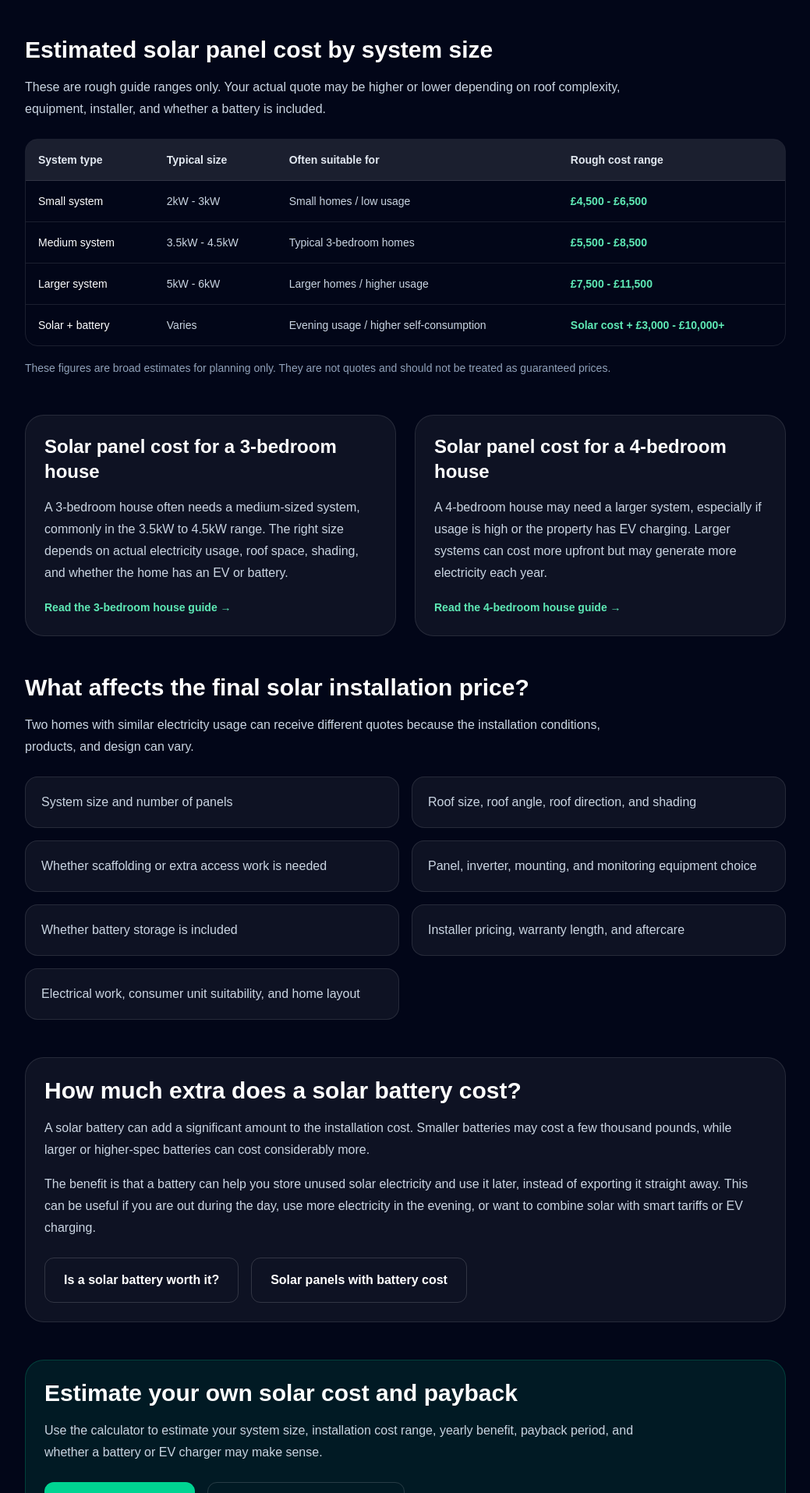
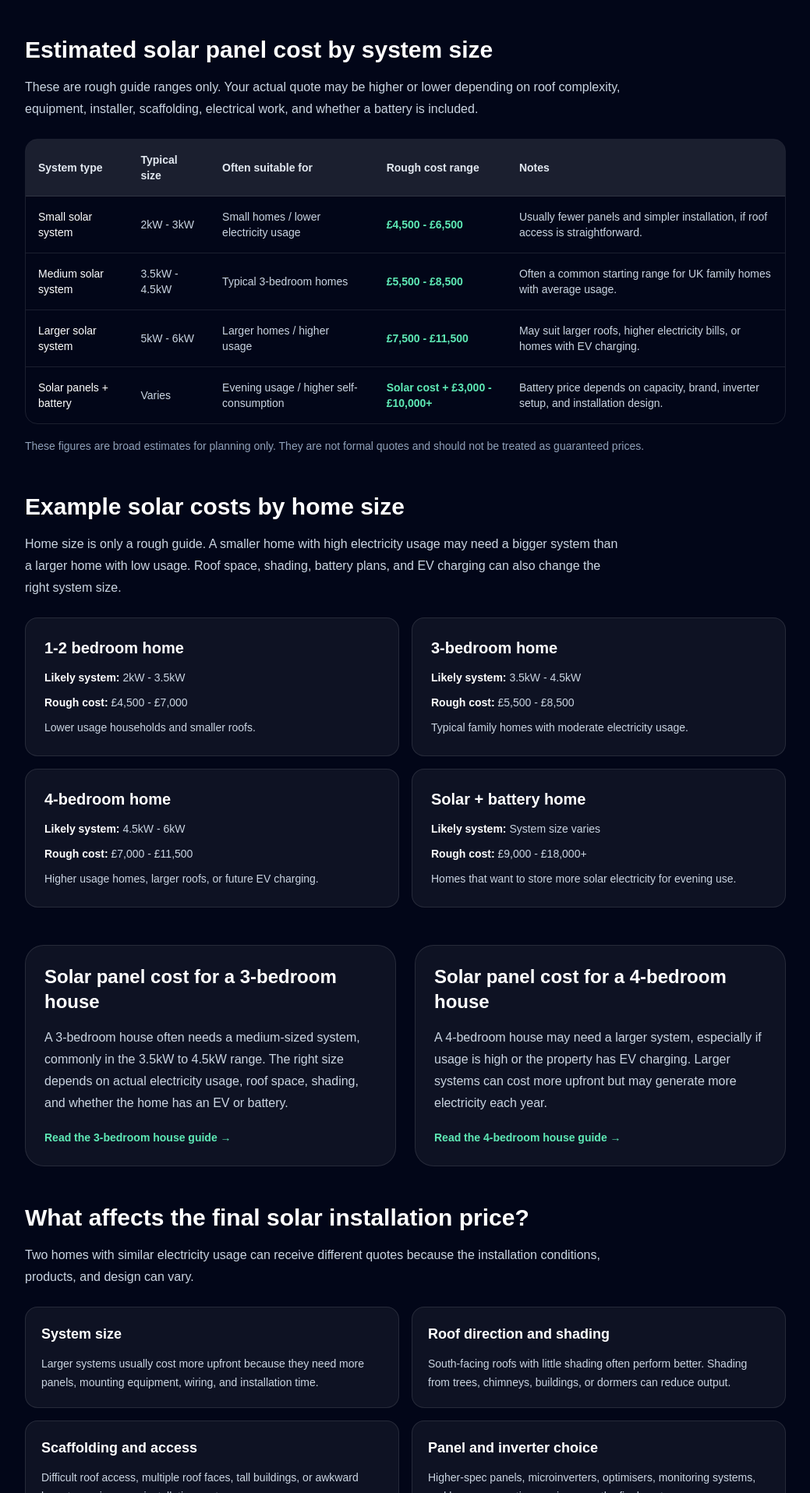
Before and after one commit to 786infinite/solar-savings-calculator-uk, a Next.js app: page /how-much-do-solar-panels-cost-uk in a window 1280 px wide. Shown: the part 885-2800 px from the top of the page at 78% size, without its empty margins (120-1159 px from the left). Built offline with nearby package versions, Linux system fonts and the light colour scheme.

Commit message:
Improve solar panel cost guide SEO

```diff
--- a/app/how-much-do-solar-panels-cost-uk/page.tsx
+++ b/app/how-much-do-solar-panels-cost-uk/page.tsx
@@ -1,69 +1,157 @@
 import type { Metadata } from "next";
 import SiteShell from "@/components/SiteShell";
 import FaqSchema from "@/components/FaqSchema";
+
 export const metadata: Metadata = {
   title: "How Much Do Solar Panels Cost in the UK? | SolarCal",
   description:
-    "See estimated UK solar panel costs by system size, battery cost impact, price factors, and use SolarCal to estimate solar savings and payback.",
+    "See estimated UK solar panel costs by system size, battery cost impact, quote factors, payback considerations, and use SolarCal to estimate solar savings.",
 };
 
 const costRows = [
   {
-    system: "Small system",
+    system: "Small solar system",
     size: "2kW - 3kW",
-    suitableFor: "Small homes / low usage",
+    suitableFor: "Small homes / lower electricity usage",
     estimatedCost: "£4,500 - £6,500",
+    notes: "Usually fewer panels and simpler installation, if roof access is straightforward.",
   },
   {
-    system: "Medium system",
+    system: "Medium solar system",
     size: "3.5kW - 4.5kW",
     suitableFor: "Typical 3-bedroom homes",
     estimatedCost: "£5,500 - £8,500",
+    notes: "Often a common starting range for UK family homes with average usage.",
   },
   {
-    system: "Larger system",
+    system: "Larger solar system",
     size: "5kW - 6kW",
     suitableFor: "Larger homes / higher usage",
     estimatedCost: "£7,500 - £11,500",
+    notes: "May suit larger roofs, higher electricity bills, or homes with EV charging.",
   },
   {
-    system: "Solar + battery",
+    system: "Solar panels + battery",
     size: "Varies",
     suitableFor: "Evening usage / higher self-consumption",
     estimatedCost: "Solar cost + £3,000 - £10,000+",
+    notes: "Battery price depends on capacity, brand, inverter setup, and installation design.",
+  },
+];
+
+const exampleRows = [
+  {
+    home: "1-2 bedroom home",
+    likelySystem: "2kW - 3.5kW",
+    roughCost: "£4,500 - £7,000",
+    bestFor: "Lower usage households and smaller roofs.",
+  },
+  {
+    home: "3-bedroom home",
+    likelySystem: "3.5kW - 4.5kW",
+    roughCost: "£5,500 - £8,500",
+    bestFor: "Typical family homes with moderate electricity usage.",
+  },
+  {
+    home: "4-bedroom home",
+    likelySystem: "4.5kW - 6kW",
+    roughCost: "£7,000 - £11,500",
+    bestFor: "Higher usage homes, larger roofs, or future EV charging.",
+  },
+  {
+    home: "Solar + battery home",
+    likelySystem: "System size varies",
+    roughCost: "£9,000 - £18,000+",
+    bestFor: "Homes that want to store more solar electricity for evening use.",
   },
 ];
 
 const factors = [
-  "System size and number of panels",
-  "Roof size, roof angle, roof direction, and shading",
-  "Whether scaffolding or extra access work is needed",
-  "Panel, inverter, mounting, and monitoring equipment choice",
-  "Whether battery storage is included",
-  "Installer pricing, warranty length, and aftercare",
-  "Electrical work, consumer unit suitability, and home layout",
+  {
+    title: "System size",
+    description:
+      "Larger systems usually cost more upfront because they need more panels, mounting equipment, wiring, and installation time.",
+  },
+  {
+    title: "Roof direction and shading",
+    description:
+      "South-facing roofs with little shading often perform better. Shading from trees, chimneys, buildings, or dormers can reduce output.",
+  },
+  {
+    title: "Scaffolding and access",
+    description:
+      "Difficult roof access, multiple roof faces, tall buildings, or awkward layouts can increase installation cost.",
+  },
+  {
+    title: "Panel and inverter choice",
+    description:
+      "Higher-spec panels, microinverters, optimisers, monitoring systems, and longer warranties can increase the final quote.",
+  },
+  {
+    title: "Battery storage",
+    description:
+      "Adding a battery can increase upfront cost but may help you use more of your own solar electricity later in the day.",
+  },
+  {
+    title: "Electrical work",
+    description:
+      "Consumer unit upgrades, cable routes, extra meters, or complicated home layouts can affect the final installation price.",
+  },
+  {
+    title: "Installer pricing",
+    description:
+      "Quotes vary by installer, labour, warranty, aftercare, product package, and whether the company uses subcontractors.",
+  },
+  {
+    title: "Export tariff and usage pattern",
+    description:
+      "Your savings depend on how much solar electricity you use at home and how much you export back to the grid.",
+  },
+];
+
+const quoteChecks = [
+  "What panel brand, inverter, mounting system, and battery are included?",
+  "Is scaffolding included in the quote?",
+  "Is the quote based on an actual roof survey or only an online estimate?",
+  "What generation estimate has the installer given?",
+  "What warranties apply to panels, inverter, battery, workmanship, and monitoring?",
+  "Is bird protection included or optional?",
+  "Will the system include monitoring so you can see generation and usage?",
+  "Are MCS certification, DNO notification, and handover documents included?",
+  "What happens if the installation date changes or extra work is discovered?",
+  "Is aftercare included and who handles warranty claims?",
 ];
 
 const faqs = [
   {
     question: "What is the average cost of solar panels in the UK?",
     answer:
-      "Many UK home solar installations cost several thousand pounds, with the final price depending on system size, roof suitability, installer pricing, and whether battery storage is included.",
+      "Many UK home solar installations cost several thousand pounds, with the final price depending on system size, roof suitability, installer pricing, equipment choice, and whether battery storage is included.",
   },
   {
-    question: "Does adding a battery increase the cost?",
+    question: "How much do solar panels cost for a 3-bedroom house?",
     answer:
-      "Yes. Battery storage can add thousands of pounds to the upfront cost, but it may help you use more of your solar electricity in the evening or during higher-demand periods.",
+      "A typical 3-bedroom house often needs a medium-sized solar system, commonly around 3.5kW to 4.5kW. A rough planning range may be around £5,500 to £8,500 before adding a battery, depending on roof and product choices.",
+  },
+  {
+    question: "How much extra does a solar battery cost?",
+    answer:
+      "Battery storage can add thousands of pounds to the upfront cost. A simple battery setup may add around £3,000 to £6,000, while larger or higher-spec systems can cost more than £10,000 extra.",
   },
   {
     question: "Is the cheapest solar quote the best?",
     answer:
-      "Not always. You should compare equipment quality, warranty, installer reputation, survey detail, monitoring, aftercare, and expected generation — not just the headline price.",
+      "Not always. You should compare equipment quality, warranty, installer reputation, survey detail, monitoring, aftercare, and expected generation, not just the headline price.",
   },
   {
     question: "Can I get an exact solar price online?",
     answer:
       "An online calculator can give a useful estimate, but a proper installer quote usually needs a roof survey, usage review, product selection, and site-specific assessment.",
+  },
+  {
+    question: "Do solar panels pay for themselves?",
+    answer:
+      "Solar panels can pay for themselves over time through bill savings and export income, but the payback period depends on installation cost, electricity prices, usage pattern, export tariff, roof suitability, and whether you add a battery.",
   },
 ];
 
@@ -73,7 +161,11 @@ export default function SolarPanelCostUKPage() {
       <main className="min-h-screen bg-slate-950 text-white">
         <article className="mx-auto max-w-5xl px-6 py-16">
           <FaqSchema faqs={faqs} />
-          <a href="/" className="text-sm font-medium text-emerald-300 hover:text-emerald-200">
+
+          <a
+            href="/"
+            className="text-sm font-medium text-emerald-300 hover:text-emerald-200"
+          >
             ← Back to homepage
           </a>
 
@@ -90,7 +182,8 @@ export default function SolarPanelCostUKPage() {
               Solar panel costs in the UK depend on system size, roof
               suitability, equipment choice, installer pricing, and whether you
               add battery storage. Use this guide as a starting point, then use
-              the calculator to estimate costs and payback for your own home.
+              the SolarCal calculator to estimate costs and payback for your own
+              home.
             </p>
 
             <div className="mt-8 flex flex-col gap-4 sm:flex-row">
@@ -102,10 +195,10 @@ export default function SolarPanelCostUKPage() {
               </a>
 
               <a
-                href="/go/solar-quotes"
-                className="rounded-xl border border-white/15 px-6 py-4 text-center font-semibold text-white hover:bg-white/10"
+                href="/free-solar-guide"
+                className="rounded-xl border border-emerald-400/30 bg-emerald-400/10 px-6 py-4 text-center font-semibold text-emerald-300 hover:bg-emerald-400/20"
               >
-                Compare free solar quotes
+                Download the free solar guide
               </a>
             </div>
 
@@ -128,7 +221,7 @@ export default function SolarPanelCostUKPage() {
             <p className="mt-4 leading-7 text-slate-300">
               The most useful way to estimate your own cost is to combine a
               calculator estimate with real quotes from installers who can assess
-              your roof, usage, and product options.
+              your roof, electricity usage, battery needs, and product options.
             </p>
           </section>
 
@@ -139,8 +232,8 @@ export default function SolarPanelCostUKPage() {
 
             <p className="mt-4 max-w-3xl leading-7 text-slate-300">
               These are rough guide ranges only. Your actual quote may be higher
-              or lower depending on roof complexity, equipment, installer, and
-              whether a battery is included.
+              or lower depending on roof complexity, equipment, installer,
+              scaffolding, electrical work, and whether a battery is included.
             </p>
 
             <div className="mt-6 overflow-hidden rounded-2xl border border-white/10">
@@ -151,6 +244,7 @@ export default function SolarPanelCostUKPage() {
                     <th className="p-4 font-semibold">Typical size</th>
                     <th className="p-4 font-semibold">Often suitable for</th>
                     <th className="p-4 font-semibold">Rough cost range</th>
+                    <th className="p-4 font-semibold">Notes</th>
                   </tr>
                 </thead>
                 <tbody>
@@ -166,6 +260,7 @@ export default function SolarPanelCostUKPage() {
                       <td className="p-4 font-semibold text-emerald-300">
                         {row.estimatedCost}
                       </td>
+                      <td className="p-4 text-slate-300">{row.notes}</td>
                     </tr>
                   ))}
                 </tbody>
@@ -174,8 +269,47 @@ export default function SolarPanelCostUKPage() {
 
             <p className="mt-4 text-sm leading-6 text-slate-400">
               These figures are broad estimates for planning only. They are not
-              quotes and should not be treated as guaranteed prices.
+              formal quotes and should not be treated as guaranteed prices.
             </p>
+          </section>
+
+          <section className="mt-12">
+            <h2 className="text-3xl font-bold">
+              Example solar costs by home size
+            </h2>
+
+            <p className="mt-4 max-w-3xl leading-7 text-slate-300">
+              Home size is only a rough guide. A smaller home with high
+              electricity usage may need a bigger system than a larger home with
+              low usage. Roof space, shading, battery plans, and EV charging can
+              also change the right system size.
+            </p>
+
+            <div className="mt-6 grid gap-4 md:grid-cols-2">
+              {exampleRows.map((row) => (
+                <div
+                  key={row.home}
+                  className="rounded-2xl border border-white/10 bg-white/5 p-6"
+                >
+                  <h3 className="text-xl font-semibold">{row.home}</h3>
+                  <p className="mt-3 text-sm leading-6 text-slate-300">
+                    <span className="font-semibold text-white">
+                      Likely system:
+                    </span>{" "}
+                    {row.likelySystem}
+                  </p>
+                  <p className="mt-2 text-sm leading-6 text-slate-300">
+                    <span className="font-semibold text-white">
+                      Rough cost:
+                    </span>{" "}
+                    {row.roughCost}
+                  </p>
+                  <p className="mt-2 text-sm leading-6 text-slate-300">
+                    {row.bestFor}
+                  </p>
+                </div>
+              ))}
+            </div>
           </section>
 
           <section className="mt-12 grid gap-6 md:grid-cols-2">
@@ -233,10 +367,13 @@ export default function SolarPanelCostUKPage() {
             <div className="mt-6 grid gap-4 md:grid-cols-2">
               {factors.map((factor) => (
                 <div
-                  key={factor}
+                  key={factor.title}
                   className="rounded-2xl border border-white/10 bg-white/5 p-5"
                 >
-                  <p className="text-slate-300">{factor}</p>
+                  <h3 className="text-lg font-semibold">{factor.title}</h3>
+                  <p className="mt-3 text-sm leading-6 text-slate-300">
+                    {factor.description}
+                  </p>
                 </div>
               ))}
             </div>
@@ -278,6 +415,29 @@ export default function SolarPanelCostUKPage() {
             </div>
           </section>
 
+          <section className="mt-12 rounded-3xl border border-white/10 bg-slate-900 p-6">
+            <h2 className="text-3xl font-bold">
+              What should a solar quote include?
+            </h2>
+
+            <p className="mt-4 max-w-3xl leading-7 text-slate-300">
+              When comparing solar quotes, do not only look at the final price.
+              A cheaper quote may not include the same equipment, warranty,
+              roof survey detail, monitoring, scaffolding, or aftercare.
+            </p>
+
+            <div className="mt-6 grid gap-3 md:grid-cols-2">
+              {quoteChecks.map((check) => (
+                <div
+                  key={check}
+                  className="rounded-2xl border border-white/10 bg-slate-950 p-4 text-sm leading-6 text-slate-300"
+                >
+                  {check}
+                </div>
+              ))}
+            </div>
+          </section>
+
           <section className="mt-12 rounded-3xl border border-emerald-400/20 bg-emerald-400/10 p-6">
             <h2 className="text-3xl font-bold">
               Estimate your own solar cost and payback
@@ -298,10 +458,40 @@ export default function SolarPanelCostUKPage() {
               </a>
 
               <a
-                href="/go/solar-quotes"
+                href="/free-solar-guide"
                 className="rounded-xl border border-white/15 px-6 py-4 text-center font-semibold text-white hover:bg-white/10"
               >
-                Compare free solar quotes
+                Download the free solar guide
+              </a>
+            </div>
+          </section>
+
+          <section className="mt-12 rounded-3xl border border-white/10 bg-white/5 p-6">
+            <h2 className="text-3xl font-bold">
+              Planning to buy solar soon?
+            </h2>
+
+            <p className="mt-4 max-w-3xl leading-7 text-slate-300">
+              The free SolarCal guide helps you understand savings, quote
+              comparison, payback periods, and common buying mistakes. If you
+              want a more detailed checklist before choosing an installer, the
+              Buyer’s Pack gives you extra quote comparison help and practical
+              questions to ask.
+            </p>
+
+            <div className="mt-6 flex flex-col gap-4 sm:flex-row">
+              <a
+                href="/free-solar-guide"
+                className="rounded-xl bg-emerald-400 px-6 py-4 text-center font-semibold text-slate-950 hover:bg-emerald-300"
+              >
+                Download the free guide
+              </a>
+
+              <a
+                href="https://payhip.com/b/BMvmN"
+                className="rounded-xl border border-white/15 px-6 py-4 text-center font-semibold text-white hover:bg-white/10"
+              >
+                View the Buyer’s Pack
               </a>
             </div>
           </section>
@@ -325,6 +515,57 @@ export default function SolarPanelCostUKPage() {
           </section>
 
           <section className="mt-12 rounded-2xl border border-white/10 bg-slate-900 p-6">
+            <h2 className="text-2xl font-bold">Sources and further reading</h2>
+
+            <p className="mt-4 text-sm leading-6 text-slate-400">
+              These links can help you understand UK solar standards, smart
+              export payments, certification, and consumer guidance. Always
+              check current details before making a buying decision.
+            </p>
+
+            <ul className="mt-5 space-y-3 text-sm text-slate-300">
+              <li>
+                <a
+                  href="https://energysavingtrust.org.uk/advice/solar-panels/"
+                  className="text-emerald-300 hover:text-emerald-200"
+                  target="_blank"
+                  rel="noreferrer"
+                >
+                  Energy Saving Trust: Solar panels
+                </a>
+              </li>
+              <li>
+                <a
+                  href="https://mcscertified.com/"
+                  className="text-emerald-300 hover:text-emerald-200"
+                  target="_blank"
+                  rel="noreferrer"
+                >
+                  MCS: Certified low-carbon products and installers
+                </a>
+              </li>
+              <li>
+                <a
+                  href="https://www.ofgem.gov.uk/environmental-and-social-schemes/smart-export-guarantee-seg"
+                  className="text-emerald-300 hover:text-emerald-200"
+                  target="_blank"
+                  rel="noreferrer"
+                >
+                  Ofgem: Smart Export Guarantee
+                </a>
+              </li>
+              <li>
+                <a
+                  href="/calculator-methodology"
+                  className="text-emerald-300 hover:text-emerald-200"
+                >
+                  SolarCal calculator methodology
+                </a>
+              </li>
+            </ul>
+          </section>
+
+          <section className="mt-12 rounded-2xl border border-white/10 bg-slate-900 p-6">
             <h2 className="text-2xl font-bold">Important note</h2>
 
             <p className="mt-4 text-sm leading-6 text-slate-400">
```
